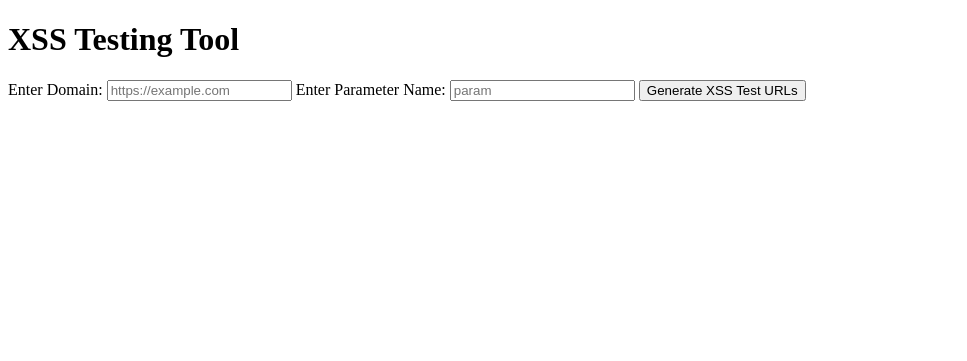
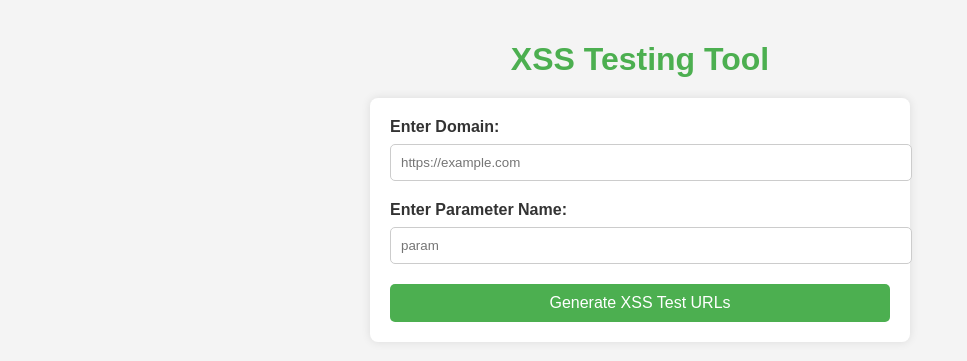
Before and after one commit to progprnv/XPrnv, a Flask app: page / in a window 1280 px wide. Shown: the top 361 px of the page, without its empty margins (0-967 px from the left). Run offline with Flask 3, Linux system fonts and the light colour scheme.

Commit message:
Update index.html

```diff
--- a/templates/index.html
+++ b/templates/index.html
@@ -4,6 +4,95 @@
     <meta charset="UTF-8">
     <meta name="viewport" content="width=device-width, initial-scale=1.0">
     <title>XSS Testing Tool</title>
+    <style>
+        body {
+            font-family: Arial, sans-serif;
+            background-color: #f4f4f4;
+            margin: 0;
+            padding: 20px;
+            color: #333;
+        }
+
+        h1 {
+            text-align: center;
+            color: #4CAF50;
+            margin-bottom: 20px;
+        }
+
+        form {
+            max-width: 500px;
+            margin: auto;
+            padding: 20px;
+            background: white;
+            border-radius: 8px;
+            box-shadow: 0 0 10px rgba(0, 0, 0, 0.1);
+        }
+
+        label {
+            display: block;
+            margin-bottom: 8px;
+            font-weight: bold;
+        }
+
+        input[type="text"] {
+            width: 100%;
+            padding: 10px;
+            margin-bottom: 20px;
+            border: 1px solid #ccc;
+            border-radius: 5px;
+            transition: border-color 0.3s;
+        }
+
+        input[type="text"]:focus {
+            border-color: #4CAF50;
+            outline: none;
+        }
+
+        button {
+            background-color: #4CAF50;
+            color: white;
+            padding: 10px 15px;
+            border: none;
+            border-radius: 5px;
+            cursor: pointer;
+            font-size: 16px;
+            transition: background-color 0.3s;
+            width: 100%;
+        }
+
+        button:hover {
+            background-color: #45a049;
+        }
+
+        h2 {
+            text-align: center;
+            margin: 20px 0;
+            color: #333;
+        }
+
+        ul {
+            list-style-type: none;
+            padding: 0;
+        }
+
+        li {
+            background: #e8f5e9;
+            margin: 10px 0;
+            padding: 10px;
+            border-radius: 5px;
+            box-shadow: 0 0 5px rgba(0, 0, 0, 0.1);
+        }
+
+        li a {
+            text-decoration: none;
+            color: #4CAF50;
+            font-weight: bold;
+        }
+
+        li a:hover {
+            text-decoration: underline;
+        }
+    </style>
 </head>
 <body>
     <h1>XSS Testing Tool</h1>
```
